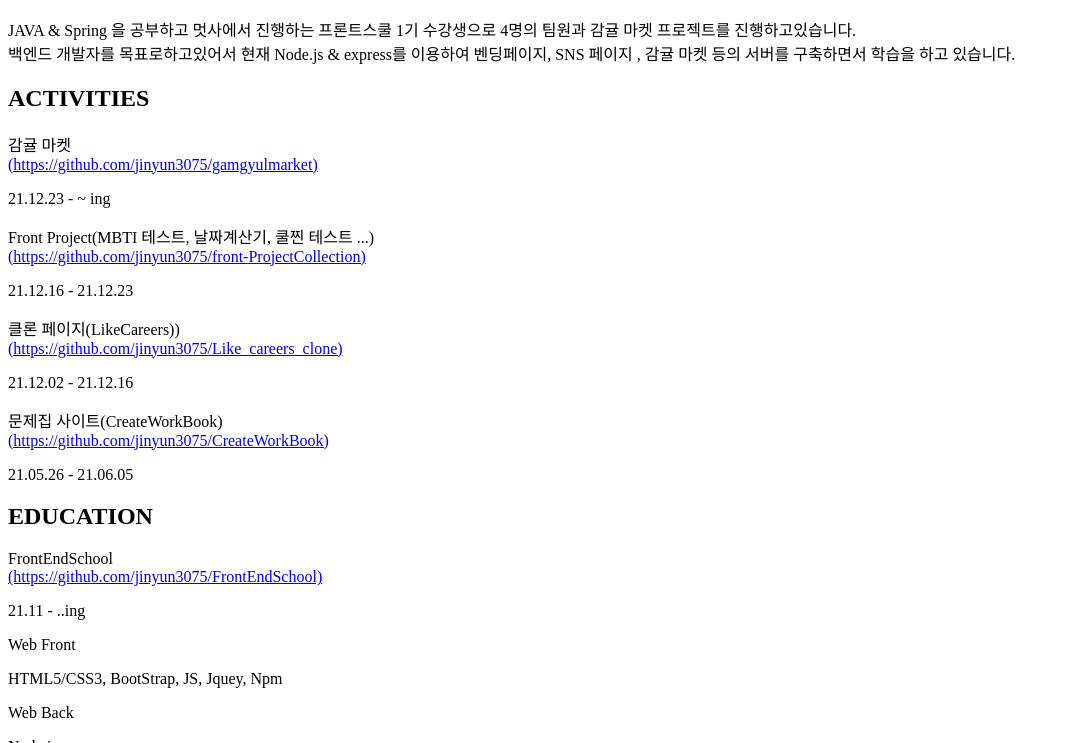
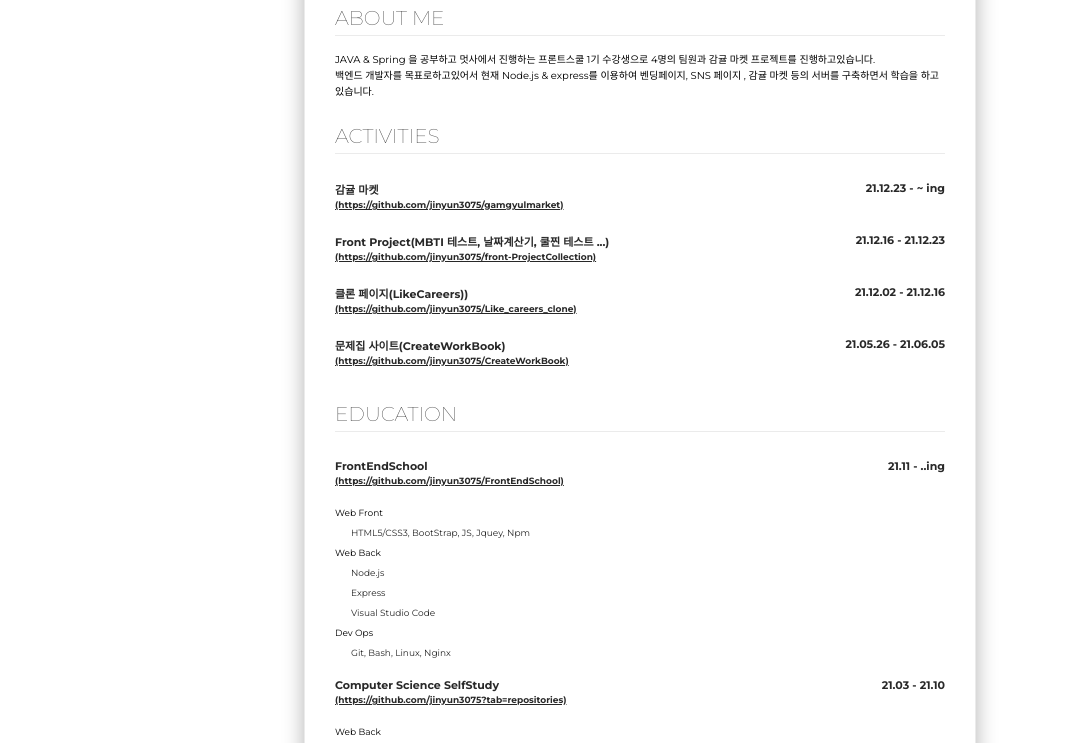
Before and after one commit to jinyun3075/resume, a plain HTML site: page index.html in a window 1280 px wide. Shown: the part 163-906 px from the top of the page, without its empty margins (0-1070 px from the left). Drawn offline with Linux system fonts and the light colour scheme.

Commit message:
Update index.html

```diff
--- a/index.html
+++ b/index.html
@@ -4,7 +4,7 @@
     <meta charset="UTF-8">
     <title>진윤재</title>
     <style>
-        @import url(frofile.css);
+        @import url(style.css);
     </style>
   </head>
   <body>
```
